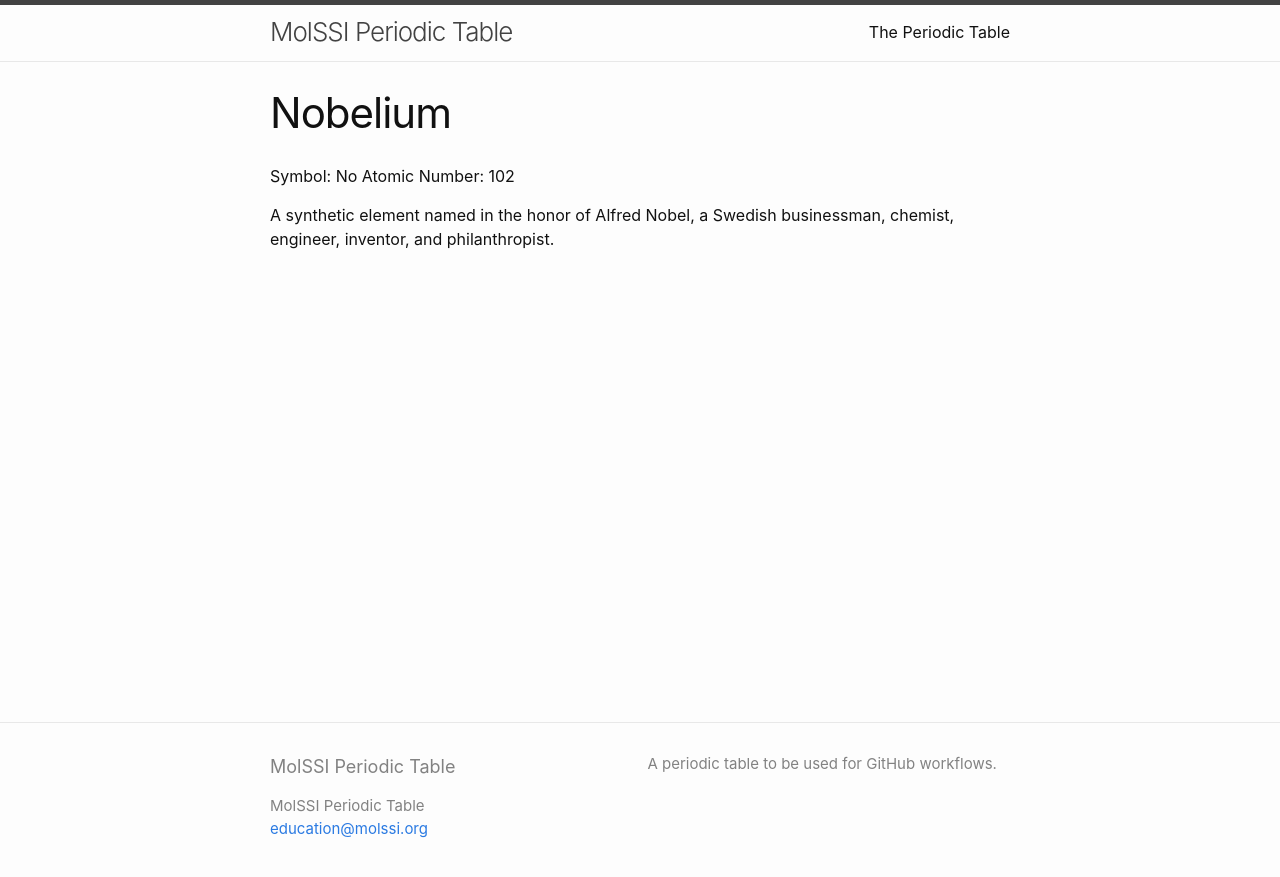
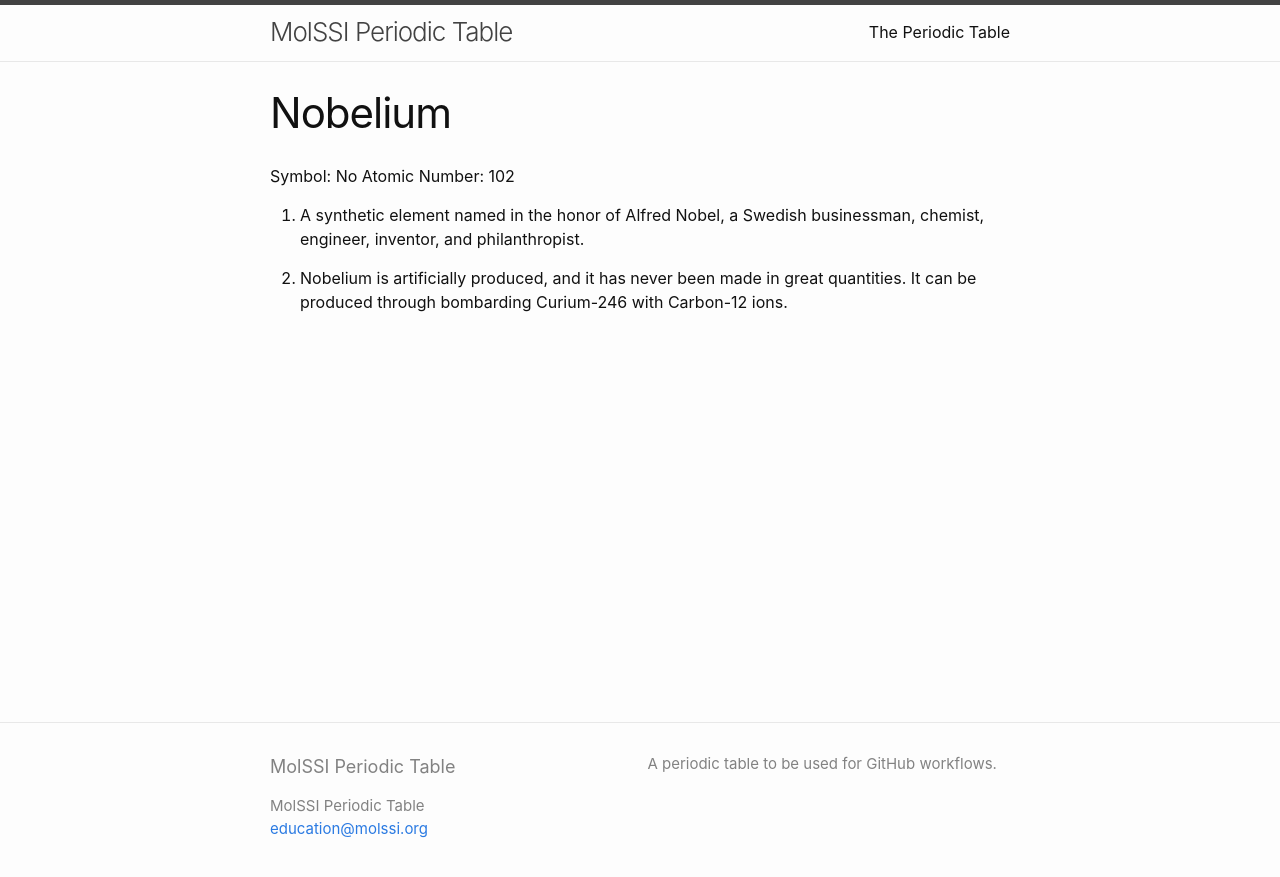
Before and after one commit to MolSSI-Education/periodic-table, a Jekyll site: the page built from elements/nobelium.md, in a window 1280 px wide. Shown: the top 877 px of the page. Built offline with Jekyll 4.4.1, drawn with Linux system fonts in a browser that asks for light colours.

Commit message:
add fact for nobelium

```diff
--- a/elements/nobelium.md
+++ b/elements/nobelium.md
@@ -5,4 +5,6 @@ title: Nobelium
 Symbol: No
 Atomic Number: 102
 
-A synthetic element named in the honor of Alfred Nobel, a Swedish businessman, chemist, engineer, inventor, and philanthropist.
+1. A synthetic element named in the honor of Alfred Nobel, a Swedish businessman, chemist, engineer, inventor, and philanthropist.
+
+2. Nobelium is artificially produced, and it has never been made in great quantities. It can be produced through bombarding Curium-246 with Carbon-12 ions.
```
